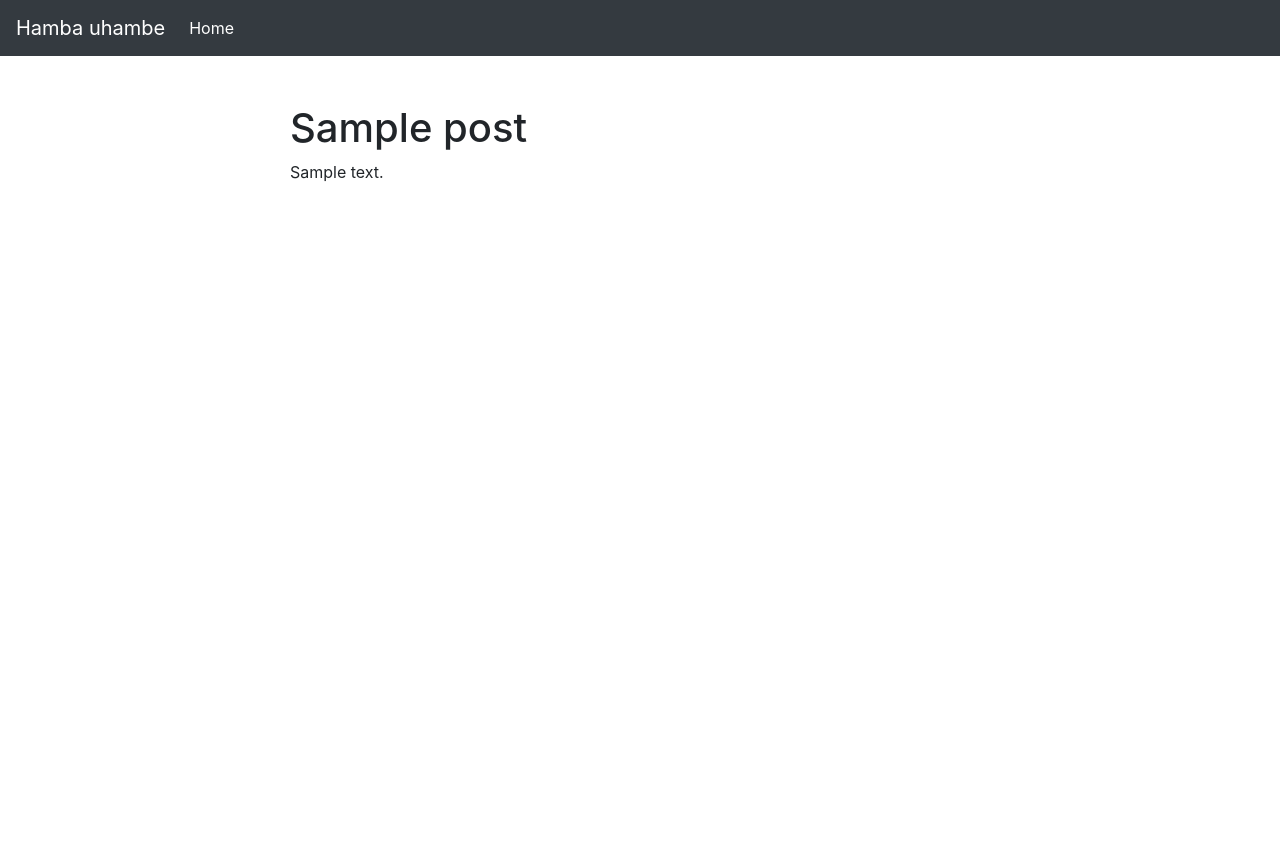
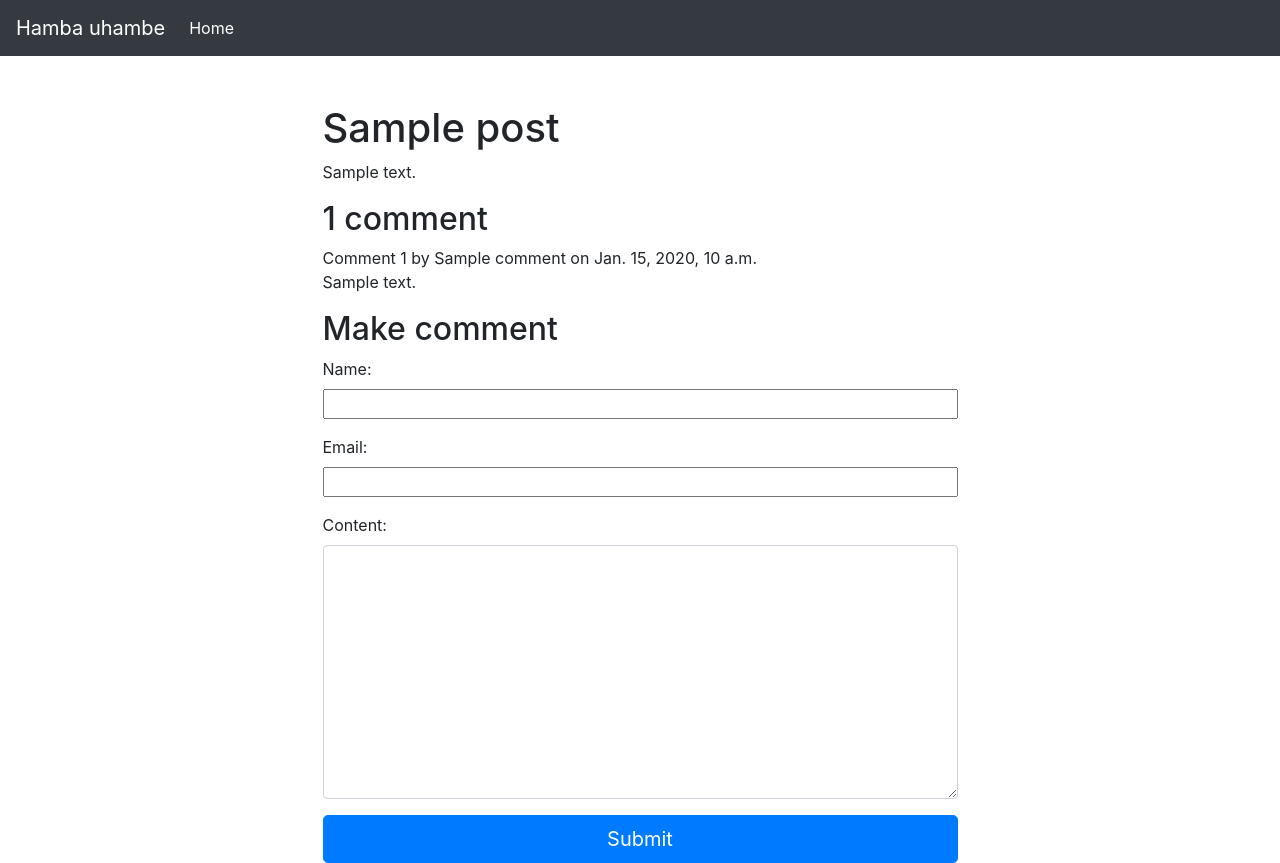
Before and after one commit to deanwraith/blog_django, a Django app: template templates/single.html in a window 1280 px wide. Before the commit the page ends 182 px from the top, so only its background shows below. Run offline with Django 3.2, Linux system fonts and the light colour scheme; the template is opened without the code that fills it: values that come from a table or form of the project are taken from there, others are empty; tables that the repository leaves empty hold one stand-in row (values such as "Sample post"); some libraries are stand-ins or nearby versions.

Commit message:
Created Comments Model and View

```diff
--- /dev/null
+++ b/blog/forms.py
@@ -0,0 +1,13 @@
+from django import forms
+from .models import Comment
+
+
+class NewCommentForm(forms.ModelForm):
+    class Meta:
+        model = Comment
+        fields = ('name', 'email', 'content')
+        widgets = {
+            'name': forms.TextInput(attrs={'class': 'col-sm-12'}),
+            'email': forms.TextInput(attrs={'class': 'col-sm-12'}),
+            'content': forms.Textarea(attrs={'class': 'form-control'}),
+        }
--- a/blog/models.py
+++ b/blog/models.py
@@ -37,3 +37,18 @@ class Post (models.Model):
 
     def __str__(self):
         return self.title
+
+class Comment(models.Model):
+
+    post = models.ForeignKey(Post,on_delete=models.CASCADE, related_name='comments')
+    name = models.CharField(max_length=50)
+    email = models.EmailField()
+    content = models.TextField()
+    publish = models.DateTimeField(auto_now_add=True)
+    status = models.BooleanField(default=True)
+
+    class Meta:
+        ordering = ('publish',)
+
+    def __str__(self):
+        return f'Comment by {self.name}'
--- a/templates/single.html
+++ b/templates/single.html
@@ -7,18 +7,35 @@
 {% block content %}
 
       <div class="container">
+        <div class="row justify-content-md-center pt-5">
+          <div class="col-7"><h1>{{post.title}}</h1></div>
+          <div class="col-7"><p>{{post.content|safe}}</p></div>
+          <div class="col-md-7">
+              {% with comments.count as total_comments %}
+              <h2>
+              {{ total_comments }} comment{{ total_comments|pluralize }}
+              </h2>
+              {% endwith %}
+              {% for comment in comments %}
+                Comment {{ forloop.counter }} by {{ comment.name }}
+                on {{ comment.publish }}
+                {{ comment.content|linebreaks }}
+              {% empty %}
+                <p>There are no comments for this post.</p>
+              {% endfor %}
+                <h2>Make comment</h2>
 
-        <div class="row justify-content-md-center pt-5">
+              <form id="myForm" method="post">
+              {{ comment_form.as_p }}
+              {% csrf_token %}
+              <button type="submit" class="btn btn-primary btn-lg btn-block">Submit</button>
+              </form>
 
-        <div class="col-md-8">
-
-          <div class="col-12"><h1>{{post.title}}</h1></div>
-          <div class="col-12"><p>{{post.content|safe}}</p></div>
-
+          </div>
         </div>
-
-        </div>
-
       </div>
+      <script>
+      $('#myForm').trigger("reset");
+      </script>
 
 {% endblock %}
--- a/travelblog/urls.py
+++ b/travelblog/urls.py
@@ -18,5 +18,5 @@ from django.urls import path, include
 
 urlpatterns = [
     path('admin/', admin.site.urls),
-    path('blog/', include('blog.urls', namespace='blog')),
+    path('', include('blog.urls', namespace='blog')),
 ]
```
Also changed, not shown: blog/admin.py (+9 -3 lines), blog/views.py (+20 -4 lines), blog/migrations/0002_comment.py (added), static/css/style.css (added).
